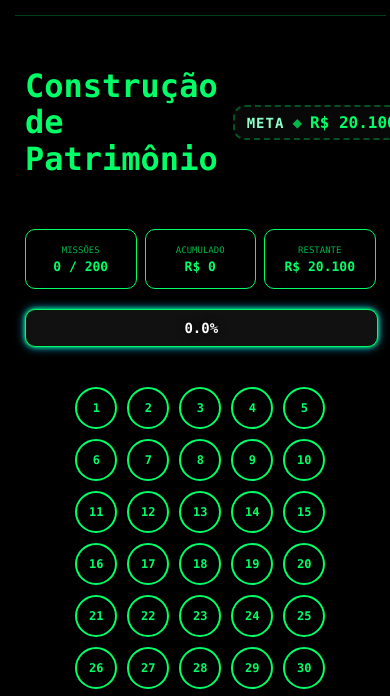
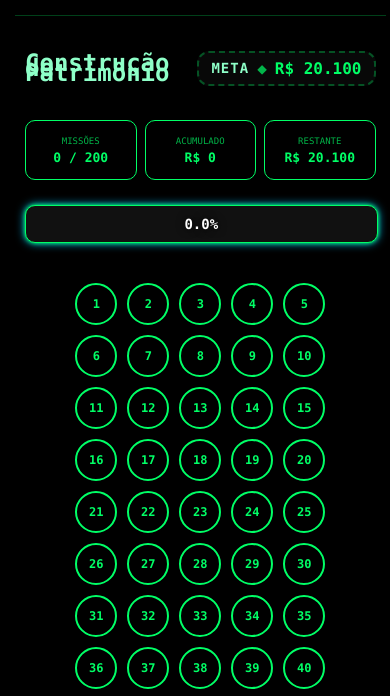
Before and after one commit to joelbertsilva2020/Desafio-Din, a plain HTML site: page index.html in a window 390 px wide. Shown: the part 128-824 px from the top of the page. Drawn offline with Linux system fonts and the light colour scheme.

Commit message:
Update index.html

```diff
--- a/index.html
+++ b/index.html
@@ -154,11 +154,13 @@ canvas{
 
 #tituloMissao{
 
-    font-size:32px;
+    font-size:22px;
 
-    line-height:1.15;
+    line-height:0.2;
 
     max-width:55%;
+
+	color: #8effc8;
 
 }
 
@@ -224,7 +226,7 @@ grid-template-columns:repeat(3,minmax(140px,1fr));
 
 gap:12px;
 
-margin:20px 0;
+margin:25px 0;
 
 align-items:stretch;
 
@@ -384,7 +386,14 @@ button{
 
 @media (max-width:768px){
 
-    .dashboard{
+    #tituloMissao{
+
+    font-size:24px;
+
+    max-width:50%;
+
+}
+	.dashboard{
         grid-template-columns:repeat(3,1fr);
         gap:8px;
     }
```
